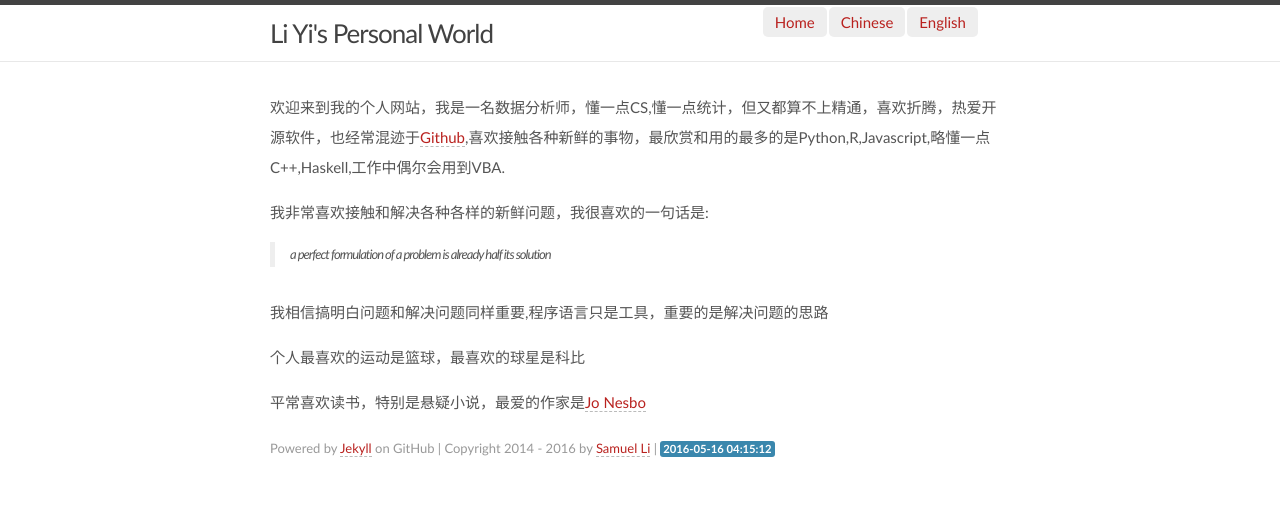
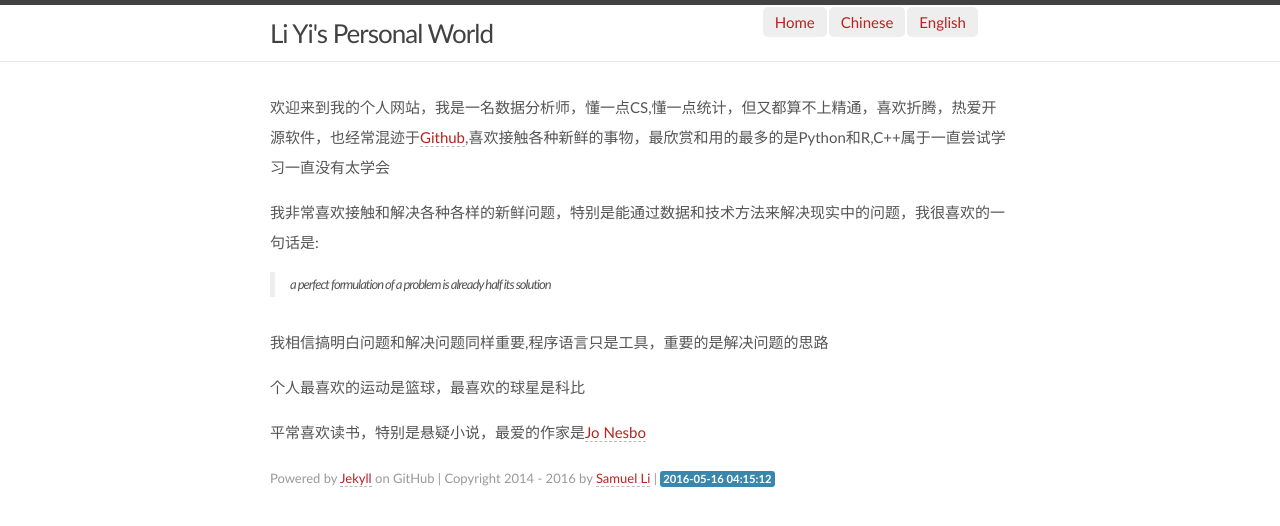
Before and after one commit to samuel-liyi/liyionline.me, a Jekyll site: the page built from index.md, in a window 1280 px wide. Shown: the top 526 px of the page. Built offline with Jekyll 4.4.1, drawn with Linux system fonts in a browser that asks for light colours; Markdown is read by kramdown in place of the engine named in the settings.

Commit message:
modify index.md

```diff
--- a/index.md
+++ b/index.md
@@ -2,9 +2,9 @@
 layout: home
 ---
 
-欢迎来到我的个人网站，我是一名数据分析师，懂一点CS,懂一点统计，但又都算不上精通，喜欢折腾，热爱开源软件，也经常混迹于[Github](https://github.com/samuel-liyi),喜欢接触各种新鲜的事物，最欣赏和用的最多的是Python,R,Javascript,略懂一点C++,Haskell,工作中偶尔会用到VBA.
+欢迎来到我的个人网站，我是一名数据分析师，懂一点CS,懂一点统计，但又都算不上精通，喜欢折腾，热爱开源软件，也经常混迹于[Github](https://github.com/samuel-liyi),喜欢接触各种新鲜的事物，最欣赏和用的最多的是Python和R,C++属于一直尝试学习一直没有太学会
 
-我非常喜欢接触和解决各种各样的新鲜问题，我很喜欢的一句话是:
+我非常喜欢接触和解决各种各样的新鲜问题，特别是能通过数据和技术方法来解决现实中的问题，我很喜欢的一句话是:
 
 > a perfect formulation of a problem is already half its solution
 
```
